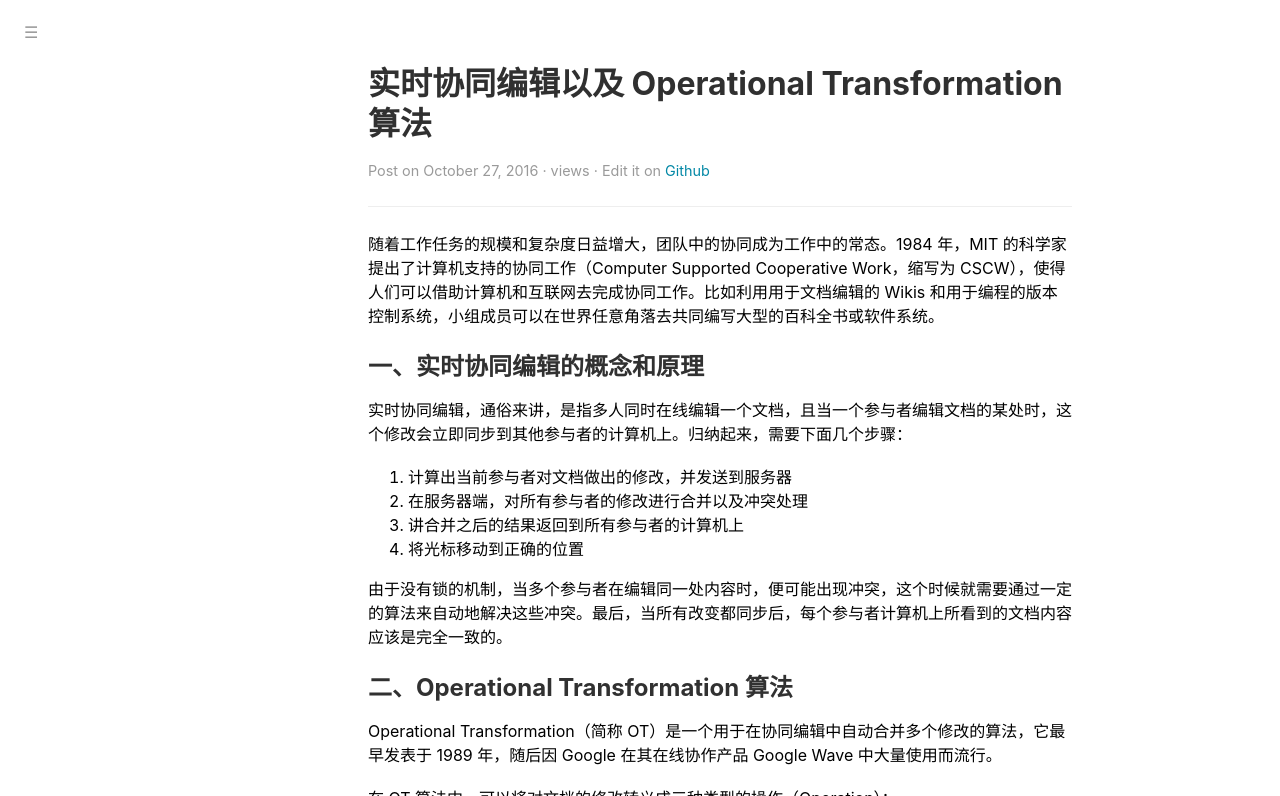
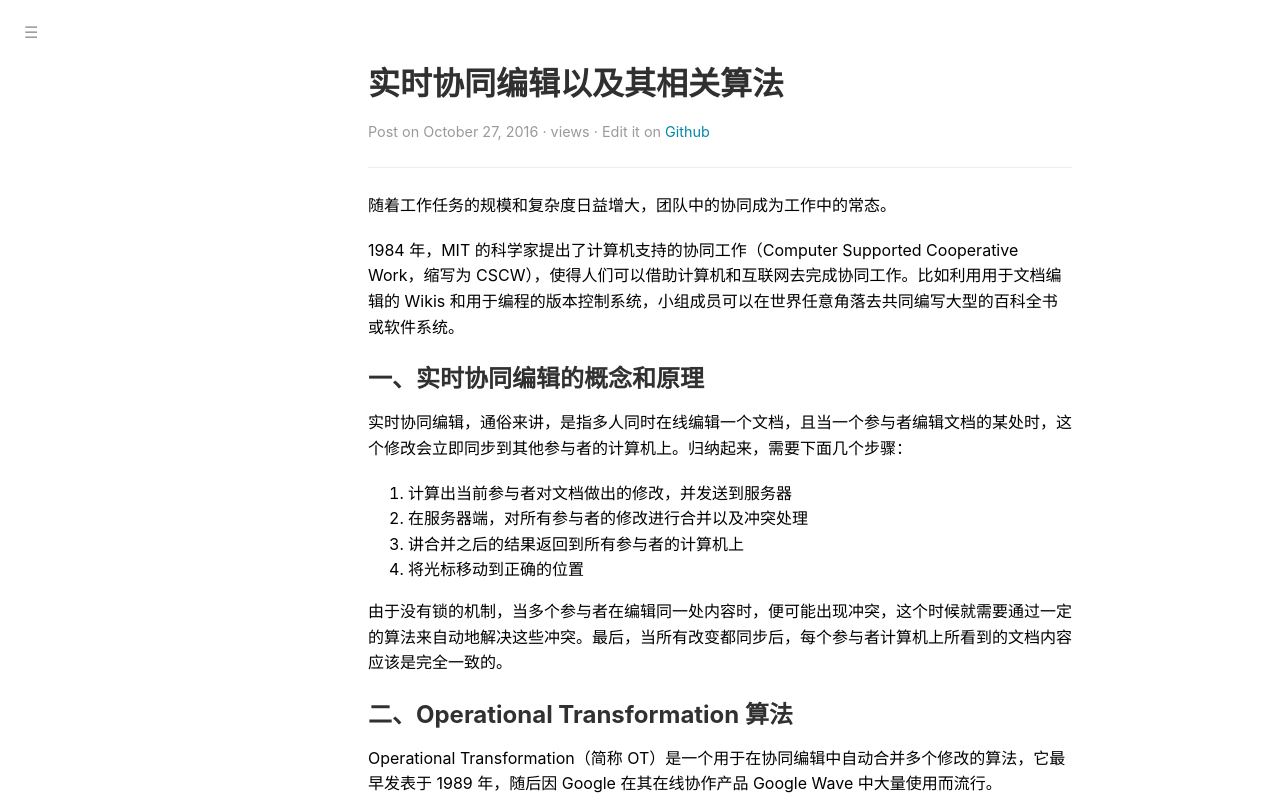
Before and after one commit to ybm/myanbin.github.io, a Jekyll site: the page built from _posts/2016-10-27-realtime-collaborative-editing.md, in a window 1280 px wide and 1400 px high, cut to the strip 0-796 px from the top of the window. Built offline with Jekyll 4.4.1, drawn with Linux system fonts in a browser that asks for light colours; comment, search, counter and statistics services are not loaded.

Commit message:
update font size and line height

```diff
--- a/_posts/2016-10-27-realtime-collaborative-editing.md
+++ b/_posts/2016-10-27-realtime-collaborative-editing.md
@@ -1,10 +1,12 @@
 ---
 layout: post
-title: '实时协同编辑以及 Operational Transformation 算法'
+title: '实时协同编辑以及其相关算法'
 ---
 
 
-随着工作任务的规模和复杂度日益增大，团队中的协同成为工作中的常态。1984 年，MIT 的科学家提出了计算机支持的协同工作（Computer Supported Cooperative Work，缩写为 CSCW），使得人们可以借助计算机和互联网去完成协同工作。比如利用用于文档编辑的 Wikis 和用于编程的版本控制系统，小组成员可以在世界任意角落去共同编写大型的百科全书或软件系统。
+随着工作任务的规模和复杂度日益增大，团队中的协同成为工作中的常态。
+
+1984 年，MIT 的科学家提出了计算机支持的协同工作（Computer Supported Cooperative Work，缩写为 CSCW），使得人们可以借助计算机和互联网去完成协同工作。比如利用用于文档编辑的 Wikis 和用于编程的版本控制系统，小组成员可以在世界任意角落去共同编写大型的百科全书或软件系统。
 
 
 ## 一、实时协同编辑的概念和原理
--- a/public/css/hyde.scss
+++ b/public/css/hyde.scss
@@ -44,7 +44,7 @@ html {
 }
 @media (min-width: 48em) {
   html {
-    font-size: 14px;
+    font-size: 16px;
   }
 }
 @media (min-width: 58em) {
--- a/public/css/poole.scss
+++ b/public/css/poole.scss
@@ -37,11 +37,11 @@ body {
 html {
   font-family: "Helvetica Neue", Helvetica, Arial, sans-serif;
   font-size: 16px;
-  line-height: 1.5;
+  line-height: 1.6;
 }
 @media (min-width: 38em) {
   html {
-    font-size: 20px;
+    font-size: 18px;
   }
 }
 
```
